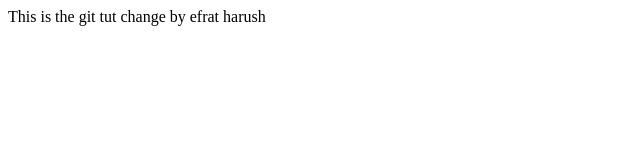
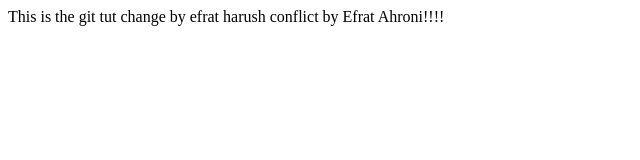
Before and after one commit to github326205085/HW, a plain HTML site: page index.html in a window 1280 px wide. Shown: the whole page, without its empty margins (0-640 px from the left). Drawn offline with Linux system fonts and the light colour scheme.

Commit message:
first update with conflict that I  have to resolve

```diff
--- a/index.html
+++ b/index.html
@@ -10,5 +10,7 @@
 
     change by efrat harush
 
+    conflict by Efrat Ahroni!!!!
+
 </body>
 </html>
```
